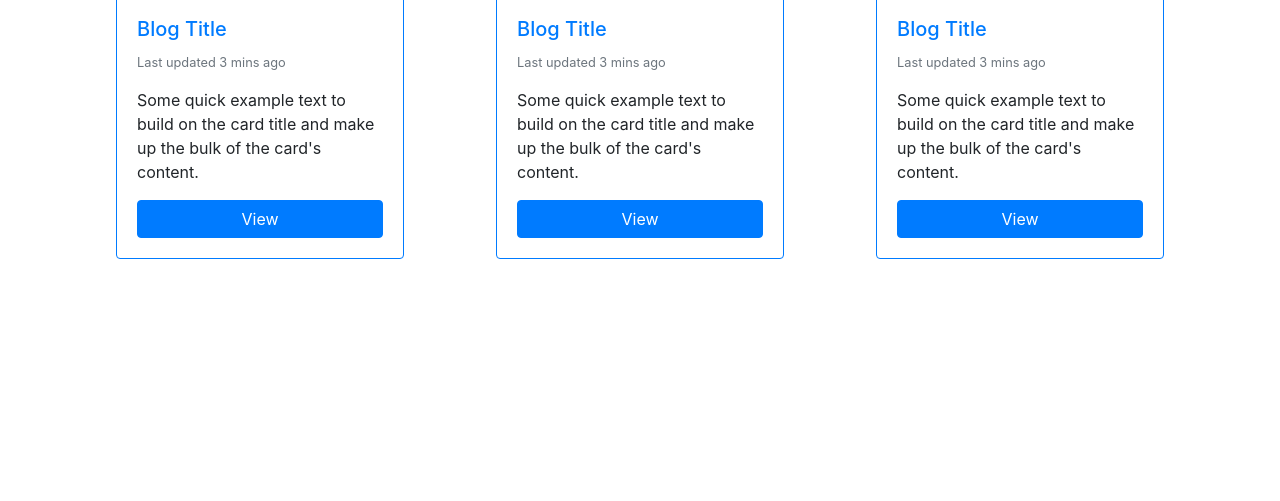
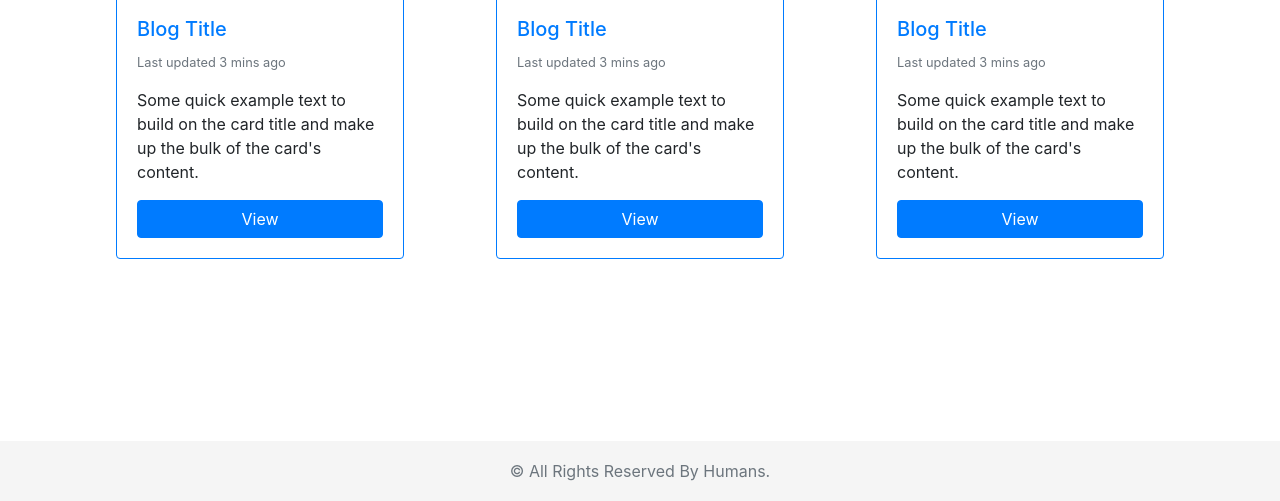
Before and after one commit to Revanthtd/Boostarp-website-edw, a plain HTML site: page index.html in a window 1280 px wide. Shown: the part 299-800 px from the top of the page. Drawn offline with nearby package versions, Linux system fonts and the light colour scheme.

Commit message:
added-footer-with-CSS

```diff
--- a/index.css
+++ b/index.css
@@ -0,0 +1,21 @@
+html{
+	position: relative;
+	min-height: 100%
+}
+body{
+	margin-bottom: 90px;
+}
+
+.footer{
+	position: absolute;
+    bottom: 0;
+    width: 100%;
+    height: 60px;
+    line-height: 60px;
+    background-color: #f5f5f5;
+}
+
+.contaier{
+	width: auto;
+	padding: 0 15px;
+}
--- a/index.html
+++ b/index.html
@@ -67,12 +67,17 @@
                     </div>
                 </div>
             </div>
-
+<footer class="footer">
+  <div class="container text-center">
+    <span class="text-muted">&copy; All Rights Reserved By Humans.</span>
+  </div>
+    </footer>
 
 
     <script src="https://code.jquery.com/jquery-3.2.1.slim.min.js" integrity="sha384-KJ3o2DKtIkvYIK3UENzmM7KCkRr/rE9/Qpg6aAZGJwFDMVNA/GpGFF93hXpG5KkN" crossorigin="anonymous"></script>
     <script src="https://cdnjs.cloudflare.com/ajax/libs/popper.js/1.12.9/umd/popper.min.js" integrity="sha384-ApNbgh9B+Y1QKtv3Rn7W3mgPxhU9K/ScQsAP7hUibX39j7fakFPskvXusvfa0b4Q" crossorigin="anonymous"></script>
     <script src="https://maxcdn.bootstrapcdn.com/bootstrap/4.0.0/js/bootstrap.min.js" integrity="sha384-JZR6Spejh4U02d8jOt6vLEHfe/JQGiRRSQQxSfFWpi1MquVdAyjUar5+76PVCmYl" crossorigin="anonymous"></script>
+
 </body>
 
 </html>
```
